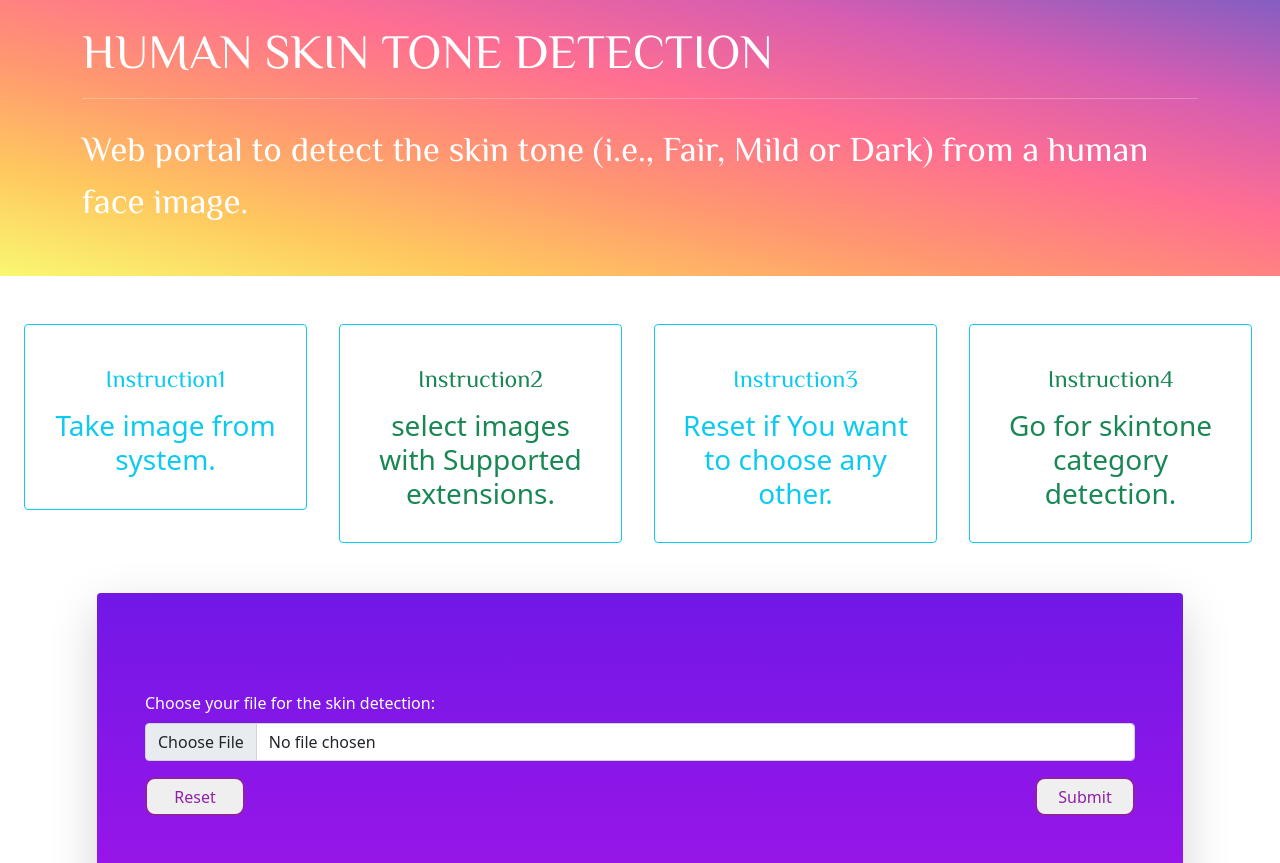
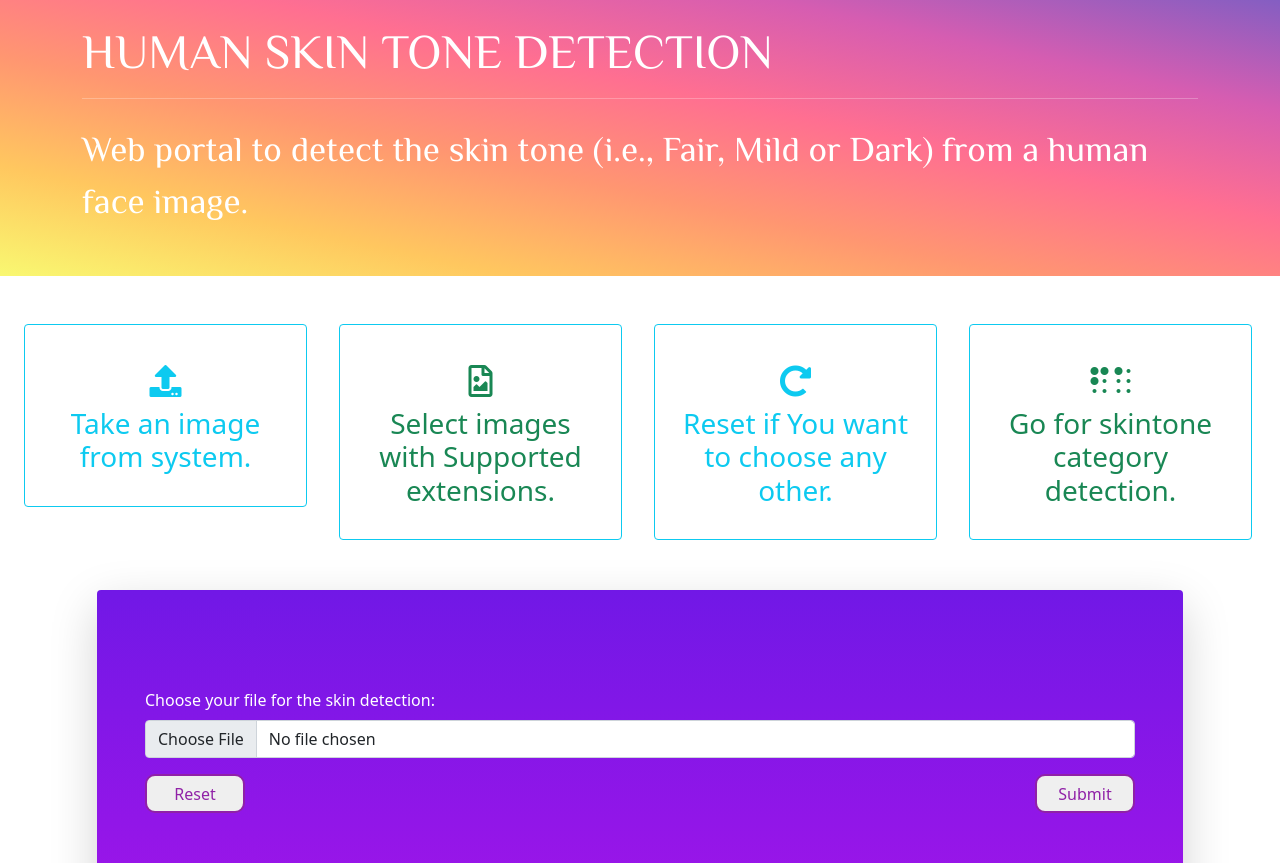
Before and after one commit to vishwarajpawar/Skin-Tone, a Django app: page / in a window 1280 px wide. Shown: the top 863 px of the page. Run offline with Django 3.2, Linux system fonts and the light colour scheme; some libraries are stand-ins or nearby versions; some web fonts are replaced.

Commit message:
instructutions updated

```diff
--- a/skin_tone/templates/skin_tone/index.html
+++ b/skin_tone/templates/skin_tone/index.html
@@ -33,7 +33,7 @@
 {% block content %}
 
 <div class="jumbotron jumbotron-fluid py-4 mb-5 bg-dark  text-white  "
-  style="background: linear-gradient(to left bottom, #845EC2, #D65DB1, #FF6F91, #FF9671, #FFC75F, #F9F871);;">
+  style="background: linear-gradient(to left bottom, #845EC2, #D65DB1, #FF6F91, #FF9671, #FFC75F, #F9F871);">
   <div class="container">
     <h2 class="display-5 " style=" font-family: Philosopher; ">HUMAN SKIN TONE DETECTION</h2>
     <hr>
@@ -76,29 +76,29 @@
 <div class="jumbotron " style="margin-left: 20px;">
   <div class="row w-100 ">
     <div class="col-md-3">
-      <div class="card border-info mx-sm-1 p-4">
+      <div class="card border-info mx-sm-1 p-4 ">
         <div class="text-info text-center mt-3">
-          <h4 style="font-family: Philosopher;">Instruction1</h4>
+        <i class="fas fa-upload fa-2x"></i>
         </div>
-        <div class="text-info text-center mt-2">
-          <h3>Take image from system.</h3>
+        <div class="text-info text-center mt-2" >
+          <h3>Take an image from system.</h3>
         </div>
       </div>
     </div>
     <div class="col-md-3">
       <div class="card border-info mx-sm-1 p-4">
         <div class="text-success text-center mt-3">
-          <h4 style="font-family: Philosopher;">Instruction2</h4>
+        <i class="far fa-file-image fa-2x"></i>
         </div>
         <div class="text-success text-center mt-2">
-          <h3>select images with Supported extensions.</h3>
+          <h3>Select images with Supported extensions.</h3>
         </div>
       </div>
     </div>
     <div class="col-md-3">
       <div class="card border-info mx-sm-1 p-4">
         <div class="text-info text-center mt-3">
-          <h4 style="font-family: Philosopher;">Instruction3</h4>
+        <i class="fas fa-redo-alt fa-2x"></i>
         </div>
         <div class="text-info text-center mt-2">
           <h3>Reset if You want to choose any other.</h3>
@@ -108,7 +108,8 @@
     <div class="col-md-3">
       <div class="card border-info mx-sm-1 p-4">
         <div class="text-success text-center mt-3">
-          <h4 style="font-family: Philosopher;">Instruction4</h4>
+       <!-- <i class="far fa-hand-pointer fa-2x"></i>-->
+            <i class="fas fa-braille fa-2x"></i>
         </div>
         <div class="text-success text-center mt-2">
           <h3>Go for skintone category detection.</h3>
```
Also changed, not shown: db.sqlite3, skin_tone/input/Vishwarajs_Photo.jpg (added), skin_tone/input/download.jpg (deleted).
